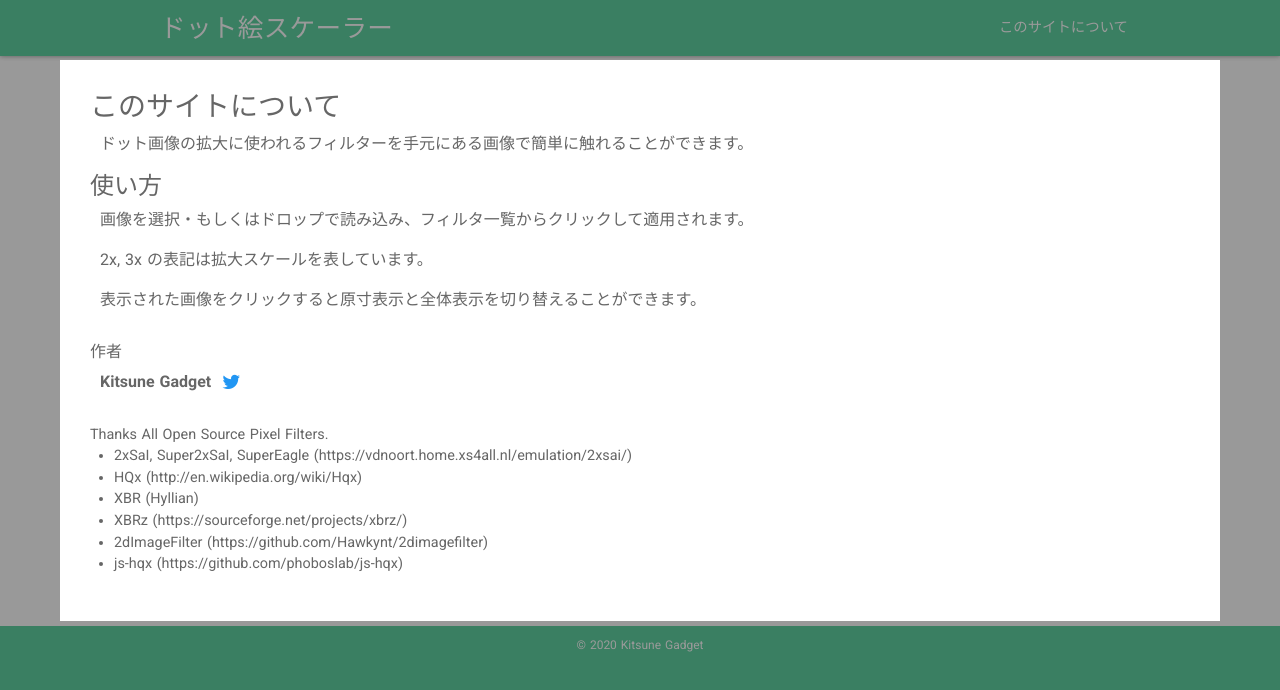
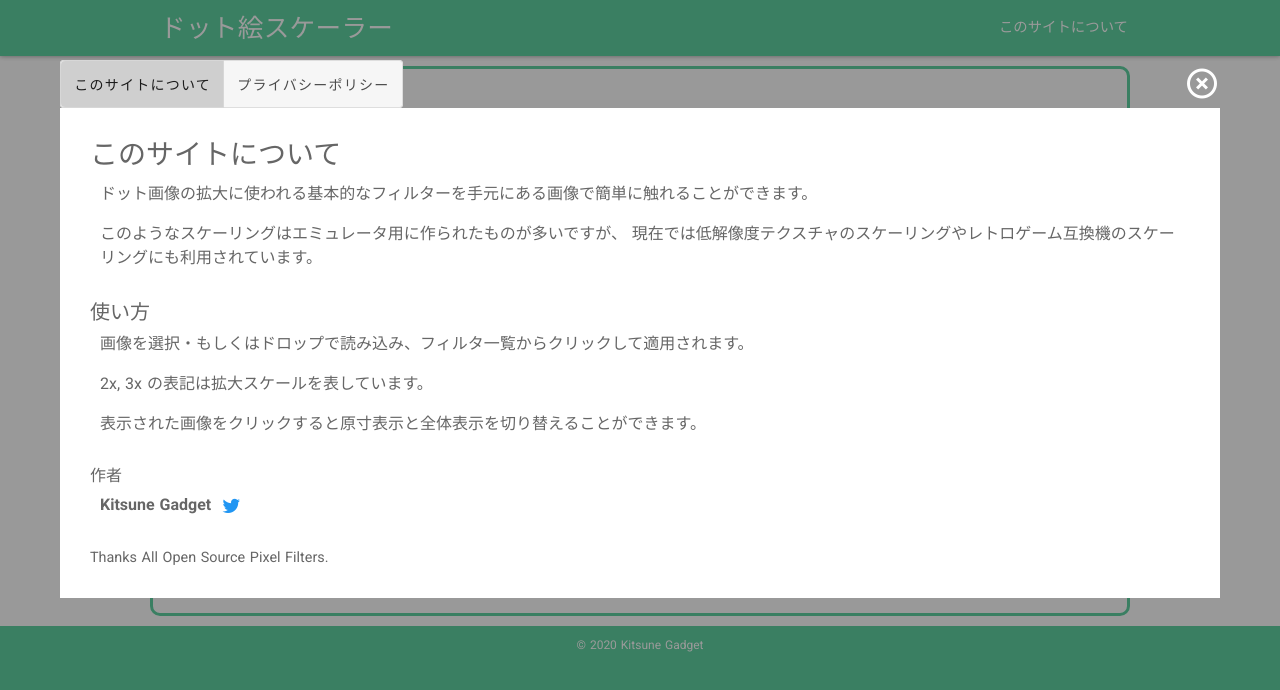
Before and after one commit to kitsunegadget/pixelart-scaler, a Nuxt app: page / in a window 1280 px wide. Both pictures are taken after a click on the element "このサイトについて". Shown: the top 690 px of the page. Built offline with nearby package versions, Linux system fonts and the light colour scheme.

Commit message:
Aboutコンテンツの切り替え対応

```diff
--- a/components/About.vue
+++ b/components/About.vue
@@ -1,58 +1,40 @@
 <template>
   <div class="about">
     <div class="about-outside" @click="$emit('show-about', $event)"></div>
-    <div class="about-content">
-      <h3>{{ aboutTitle }}</h3>
-      <article>
-        <p>
-          ドット画像の拡大に使われるフィルターを手元にある画像で簡単に触れることができます。
-        </p>
-        <p></p>
-      </article>
-      <h4>使い方</h4>
-      <article>
-        <p>
-          画像を選択・もしくはドロップで読み込み、フィルタ一覧からクリックして適用されます。
-        </p>
-        <p>2x, 3x の表記は拡大スケールを表しています。</p>
-        <p>表示された画像をクリックすると原寸表示と全体表示を切り替えることができます。</p>
-      </article>
-      <div class="about-content-productBy">
-        <h6>作者</h6>
-        <div class="about-content-author">
-          <span>Kitsune Gadget</span>
-          <a :href="twitterAuthorLink" target="_blank" no-looper>
-            <v-icon left dense color="blue">mdi-twitter</v-icon>
-          </a>
-        </div>
-      </div>
-      <div class="about-end">
-        Thanks All Open Source Pixel Filters.
-        <ul>
-          <li v-for="item in filterName" :key="item">
-            {{ item }}
-          </li>
-        </ul>
-      </div>
+    <div class="about-select">
+      <v-btn-toggle mandatory>
+        <v-btn @click="changeCurrent('content')">このサイトについて</v-btn>
+        <v-btn @click="changeCurrent('privacy')">プライバシーポリシー</v-btn>
+      </v-btn-toggle>
+      <v-icon color="white" large @click="$emit('show-about', $event)"
+        >mdi-close-circle-outline</v-icon
+      >
+    </div>
+    <div class="about-inside">
+      <AboutContent v-if="currentContent === 'content'" />
+      <AboutPrivacy v-else />
     </div>
   </div>
 </template>
 
 <script lang="ts">
 import Vue from 'vue'
+import AboutContent from './AboutContent.vue'
+import AboutPrivacy from './AboutPrivacy.vue'
+
 export default Vue.extend({
+  components: {
+    AboutContent,
+    AboutPrivacy
+  },
   data() {
     return {
-      aboutTitle: 'このサイトについて',
-      twitterAuthorLink: 'https://twitter.com/kitsunegadget/',
-      filterName: [
-        '2xSaI, Super2xSaI, SuperEagle (https://vdnoort.home.xs4all.nl/emulation/2xsai/)',
-        'HQx (http://en.wikipedia.org/wiki/Hqx)',
-        'XBR (Hyllian)',
-        'XBRz (https://sourceforge.net/projects/xbrz/)',
-        '2dImageFilter (https://github.com/Hawkynt/2dimagefilter)',
-        'js-hqx (https://github.com/phoboslab/js-hqx)'
-      ]
+      currentContent: 'content'
+    }
+  },
+  methods: {
+    changeCurrent(content: string) {
+      this.currentContent = content
     }
   }
 })
@@ -72,6 +54,10 @@ export default Vue.extend({
   // height: 90vh;
   background: #0006;
 
+  @media (orientation: portrait) {
+    padding: 60px 5px;
+  }
+
   &-outside {
     position: absolute;
     z-index: -1;
@@ -81,33 +67,15 @@ export default Vue.extend({
     bottom: 0;
   }
 
-  &-content {
-    padding: 30px;
-    background: #fff;
-    color: $color-black6;
-
-    > article > p {
-      margin-left: 10px;
-    }
-
-    &-productBy {
-      margin: 30px 0;
-    }
-
-    &-author {
-      font-weight: bold;
-      margin: 0 10px;
-      @include flex-centering(row);
-      justify-content: flex-start;
-
-      > span {
-        margin-right: 10px;
-      }
-    }
+  &-select {
+    display: flex;
+    justify-content: space-between;
   }
 
-  &-end {
-    font-size: 0.9em;
+  &-inside {
+    padding: 30px;
+    color: $color-black6;
+    background: #fff;
   }
 }
 </style>
--- /dev/null
+++ b/components/AboutContent.vue
@@ -0,0 +1,94 @@
+<template>
+  <div class="about-content">
+    <h3>{{ aboutTitle }}</h3>
+    <article>
+      <p>
+        ドット画像の拡大に使われる基本的なフィルターを手元にある画像で簡単に触れることができます。
+      </p>
+      <p>
+        このようなスケーリングはエミュレータ用に作られたものが多いですが、
+        現在では低解像度テクスチャのスケーリングやレトロゲーム互換機のスケーリングにも利用されています。
+      </p>
+    </article>
+    <h5>使い方</h5>
+    <article>
+      <p>
+        画像を選択・もしくはドロップで読み込み、フィルタ一覧からクリックして適用されます。
+      </p>
+      <p>2x, 3x の表記は拡大スケールを表しています。</p>
+      <p>表示された画像をクリックすると原寸表示と全体表示を切り替えることができます。</p>
+    </article>
+    <div class="about-content-productBy">
+      <h6>作者</h6>
+      <div class="about-content-author">
+        <span>Kitsune Gadget</span>
+        <a :href="twitterAuthorLink" target="_blank" no-looper>
+          <v-icon left dense color="blue">mdi-twitter</v-icon>
+        </a>
+      </div>
+    </div>
+    <div class="about-end">
+      Thanks All Open Source Pixel Filters.
+      <!-- <ul>
+          <li v-for="item in filterName" :key="item">
+            {{ item }}
+          </li>
+        </ul> -->
+    </div>
+  </div>
+</template>
+
+<script lang="ts">
+import Vue from 'vue'
+export default Vue.extend({
+  data() {
+    return {
+      aboutTitle: 'このサイトについて',
+      twitterAuthorLink: 'https://twitter.com/kitsunegadget/',
+      filterName: [
+        '2xSaI, Super2xSaI, SuperEagle (https://vdnoort.home.xs4all.nl/emulation/2xsai/)',
+        'HQx (http://en.wikipedia.org/wiki/Hqx)',
+        'XBR (Hyllian)',
+        'XBRz (https://sourceforge.net/projects/xbrz/)',
+        '2dImageFilter (https://github.com/Hawkynt/2dimagefilter)',
+        'js-hqx (https://github.com/phoboslab/js-hqx)'
+      ]
+    }
+  }
+})
+</script>
+
+<style lang="scss">
+.about-content {
+  > h3 {
+    margin-bottom: 10px;
+  }
+
+  > h5 {
+    margin-top: 30px;
+  }
+
+  > article > p {
+    margin-left: 10px;
+  }
+
+  &-productBy {
+    margin: 30px 0;
+  }
+
+  &-author {
+    font-weight: bold;
+    margin: 0 10px;
+    @include flex-centering(row);
+    justify-content: flex-start;
+
+    > span {
+      margin-right: 10px;
+    }
+  }
+}
+
+.about-end {
+  font-size: 0.9em;
+}
+</style>
--- /dev/null
+++ b/components/AboutPrivacy.vue
@@ -0,0 +1,45 @@
+<template>
+  <div class="about-privacy">
+    <h3>{{ aboutPrivacyTittle }}</h3>
+    <h5>画像の取り扱い</h5>
+    <article>
+      <p>画像の変換はデバイス内で行われるため、外部に送信することはありません。</p>
+    </article>
+    <h5>Cookieの取り扱い</h5>
+    <article>
+      <p>
+        このページでは、Cookieを利用してGoogle経由の広告を配信しています。
+        サイトにアクセスした際のCookieからユーザーに合わせた広告を表示するためのものです。
+        必要であれば、こちらの広告設定からパーソナライズ広告を無効にすることが出来ます。
+      </p>
+      <p>
+        また、統計情報取得のためにGoogleのCookieを利用しています。
+        アクセス情報は統計のみに利用され、プライバシーに関わるような情報の取得は行いません。
+        必要であれば、ブラウザの設定からCookieをブロックすることが出来ます。
+      </p>
+    </article>
+  </div>
+</template>
+
+<script lang="ts">
+import Vue from 'vue'
+export default Vue.extend({
+  data() {
+    return {
+      aboutPrivacyTittle: 'プライバシーポリシー'
+    }
+  }
+})
+</script>
+
+<style lang="scss">
+.about-privacy {
+  > h3 {
+    margin-bottom: 30px;
+  }
+
+  > article > p {
+    margin-left: 10px;
+  }
+}
+</style>
```
